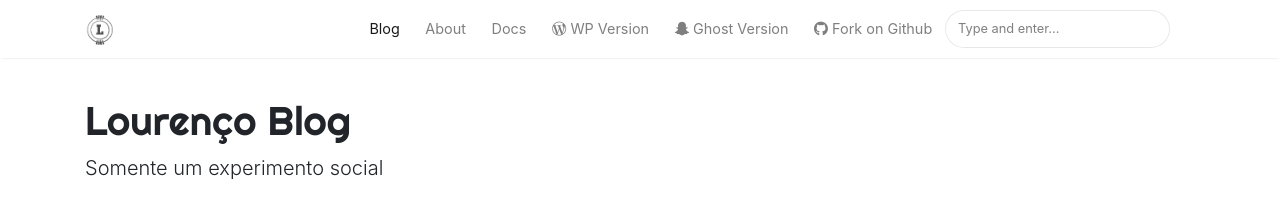
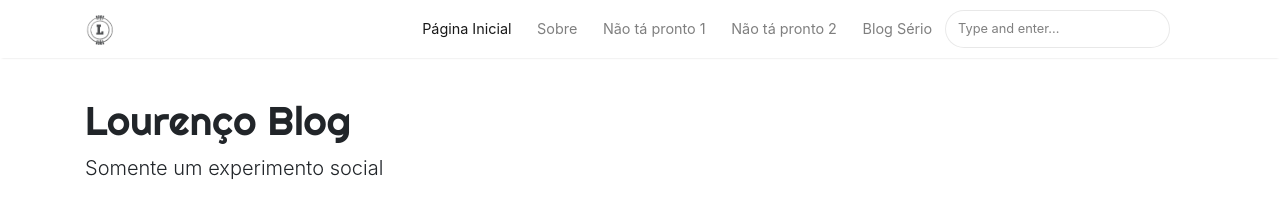
Before and after one commit to renelourenco/lourencoblog, a Jekyll site: the page built from index.html, in a window 1280 px wide. Shown: the top 211 px of the page. Built offline with Jekyll 4.4.1, drawn with Linux system fonts in a browser that asks for light colours; nearby versions of some CDN libraries; the list of posts is cut into pages by our own code.

Commit message:
Update default.html

```diff
--- a/_layouts/default.html
+++ b/_layouts/default.html
@@ -68,28 +68,26 @@ ga('send', 'pageview');
                 {% else %}
                 <li class="nav-item">
                 {% endif %}
-                <a class="nav-link" href="{{ site.baseurl }}/index.html">Blog</a>
+                <a class="nav-link" href="{{ site.baseurl }}/index.html">Página Inicial</a>
                 </li>
 
                 <li class="nav-item">
-                <a class="nav-link" href="{{ site.baseurl }}/about">About</a>
+                <a class="nav-link" href="{{ site.baseurl }}/about">Sobre</a>
                 </li>
 
                 <li class="nav-item">
-                <a target="_blank" class="nav-link" href="https://bootstrapstarter.com/bootstrap-templates/template-mediumish-bootstrap-jekyll/"> Docs</a>
+                <a target="_blank" class="nav-link" href="https://bootstrapstarter.com/bootstrap-templates/template-mediumish-bootstrap-jekyll/"> Não tá pronto 1</a>
                 </li>
 
-                <li class="nav-item">
-                <a target="_blank" class="nav-link" href="https://www.wowthemes.net/themes/mediumish-wordpress/"><i class="fab fa-wordpress-simple"></i> WP Version</a>
+				<li class="nav-item">
+                <a target="_blank" class="nav-link" href="https://bootstrapstarter.com/bootstrap-templates/template-mediumish-bootstrap-jekyll/"> Não tá pronto 2</a>
                 </li>
 
-                <li class="nav-item">
-                <a target="_blank" class="nav-link" href="https://www.wowthemes.net/themes/mediumish-ghost/"><i class="fab fa-snapchat-ghost"></i> Ghost Version</a>
+				<li class="nav-item">
+                <a target="_blank" class="nav-link" href="https://tecflip.com.br"> Blog Sério </a>
                 </li>
 
-                <li class="nav-item">
-                <a target="_blank" class="nav-link" href="https://github.com/wowthemesnet/mediumish-theme-jekyll"><i class="fab fa-github"></i> Fork on Github</a>
-                </li>
+
 
                 {% include search-lunr.html %}
 
```
